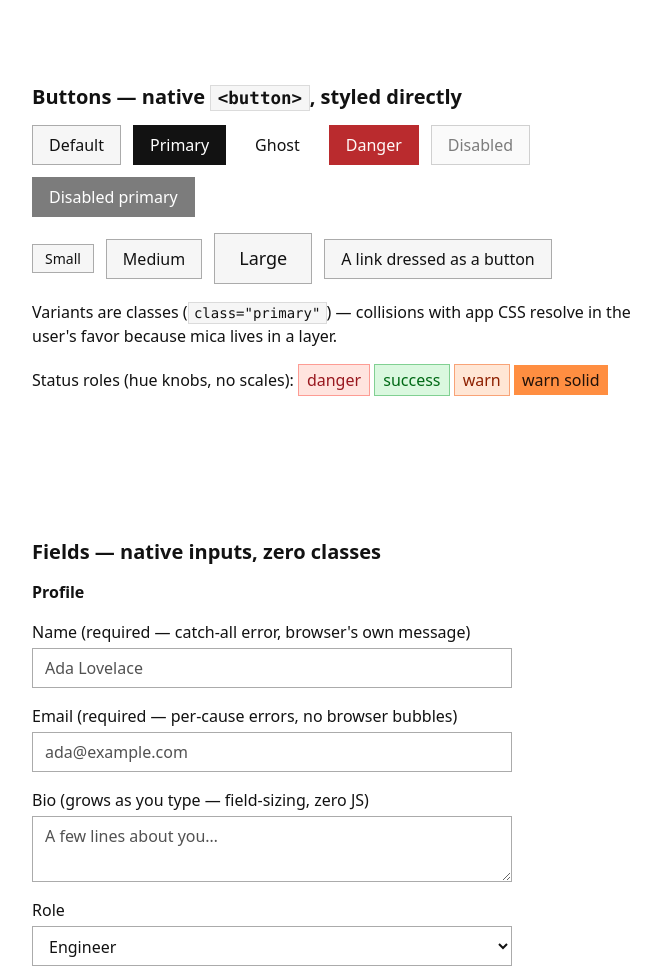
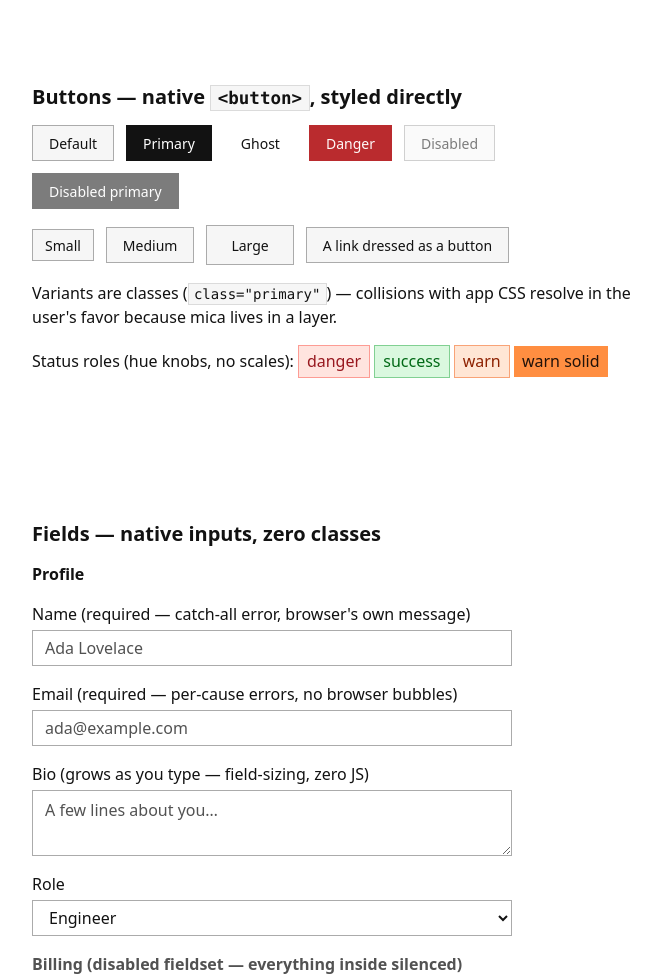
Before and after one commit to akonwi/mica, a plain HTML site: page demo.html in a window 1280 px wide. Shown: the part 3000-3979 px from the top of the page, without its empty margins (304-965 px from the left). Drawn offline with Linux system fonts and the light colour scheme.

Commit message:
controls follow shadcn sizing: 36px default, 32 small, 40 large
- new tokens --control-height-sm/-/-lg (2/2.25/2.5rem)
- buttons: fixed block-size + inline-flex centering (no line-height
  math), 14px text all sizes, px-4/3/6 analogs
- single-line inputs + selects share --control-height so control rows
  stay flush; field text stays 16px (iOS zoom rule) with padding-block 0
- textarea unaffected (field-sizing + line-height rhythm)

Verified: 36/32/40 buttons, 36 input+select flush with buttons, 14px
button text, 16px field text, textarea still grows, canary green

```diff
--- a/mica.css
+++ b/mica.css
@@ -34,6 +34,11 @@
     --radius-md: 0px;
     --radius-lg: 0px;
     --radius-full: 9999px;
+
+    /* control heights, shadcn scale: sm 32 / md 36 / lg 40 */
+    --control-height-sm: 2rem;
+    --control-height: 2.25rem;
+    --control-height-lg: 2.5rem;
 
     --focus-ring-width: 2px;
     --focus-ring-offset: 2px;
@@ -247,12 +252,13 @@
     align-items: center;
     justify-content: center;
     gap: var(--space-xs);
-    padding: var(--space-xs) var(--space-md);
+    block-size: var(--control-height);
+    padding: 0 var(--space-md);
     border: 1px solid var(--color-border-strong);
     border-radius: var(--radius-md);
     background: var(--neutral-2);
     color: var(--color-text);
-    line-height: var(--control-line-height, 1.375); /* 40px controls */
+    font-size: 0.875rem;
     font-weight: 500;
     text-decoration: none;
     cursor: pointer;
@@ -314,14 +320,14 @@
       }
     }
 
-    /* sizes */
+    /* sizes (shadcn: h-8 px-3 / h-10 px-6, text-sm throughout) */
     &:where(.small) {
-      padding: var(--space-2xs) var(--space-sm);
-      font-size: 0.875rem;
+      block-size: var(--control-height-sm);
+      padding-inline: var(--space-sm);
     }
     &:where(.large) {
-      padding: var(--space-sm) var(--space-lg);
-      font-size: 1.125rem;
+      block-size: var(--control-height-lg);
+      padding-inline: var(--space-lg);
     }
 
     &:where(:disabled, [aria-disabled="true"]) {
@@ -345,7 +351,7 @@
     border-radius: var(--radius-md);
     background: var(--color-surface);
     color: var(--color-text);
-    line-height: var(--control-line-height, 1.375); /* 40px controls */
+    line-height: 1.375; /* textarea rhythm; single-line heights are fixed below */
 
     &::placeholder {
       color: var(--color-text-muted);
@@ -366,10 +372,14 @@
     }
   }
 
-  /* single-line select: match the field family's height exactly
-     (native selects size their content box differently) */
-  :where(select:not([multiple], [size])) {
-    block-size: calc(1lh + 2 * var(--space-xs) + 2px);
+  /* single-line controls share the fixed control height; text centers
+     in the content box (16px field text stays — iOS zoom rule) */
+  :where(select:not([multiple], [size]),
+         input:not([type="checkbox"], [type="radio"], [type="range"],
+           [type="color"], [type="file"], [type="button"],
+           [type="submit"], [type="reset"], [type="image"])) {
+    block-size: var(--control-height);
+    padding-block: 0;
   }
 
   /* --- customizable select, where the platform allows -------------- *
```
